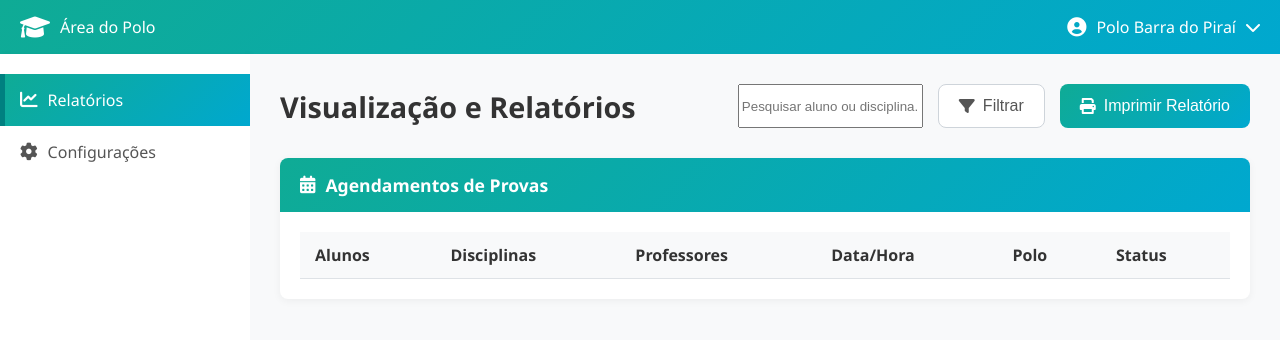
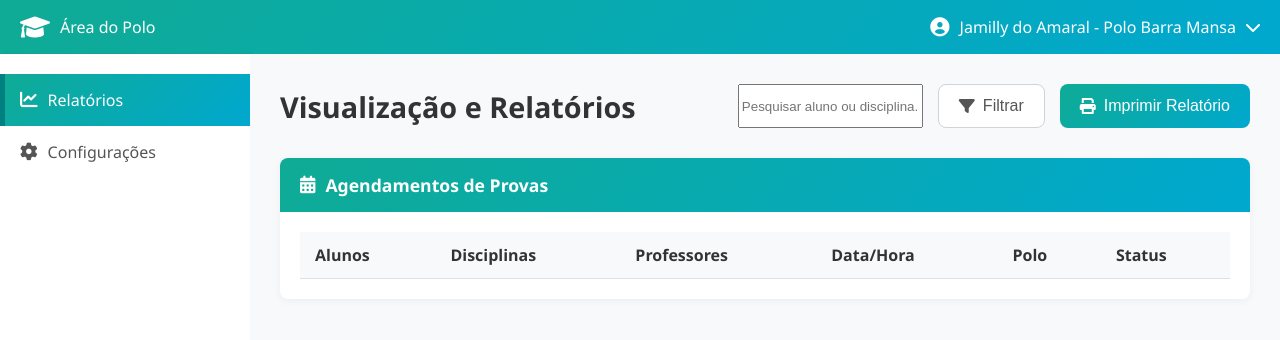
Before and after one commit to Kuasne/RC-ADS, a plain HTML site: page dashboardpolo.html in a window 1280 px wide. Drawn offline with Linux system fonts and the light colour scheme.

Commit message:
Revert "Ajustes HTML Polo"
This reverts commit 9103ed0fbff3ddedac05878aa27acc0f91a11f5b.

```diff
--- a/dashboardpolo.html
+++ b/dashboardpolo.html
@@ -84,7 +84,7 @@
     </div>
     <div class="header-right">
       <i class="fas fa-user-circle"></i>
-      <span>Polo Barra do Piraí</span>
+      <span>Jamilly do Amaral - Polo Barra Mansa</span>
       <i class="fas fa-chevron-down"></i>
     </div>
   </div>
@@ -206,7 +206,7 @@
         <label><input type="radio" name="poloFiltro" value="Todos" checked> Todos os Polos</label>
         <label><input type="radio" name="poloFiltro" value="Barra Mansa"> Barra Mansa</label>
         <label><input type="radio" name="poloFiltro" value="Volta Redonda"> Volta Redonda</label>
-        <label><input type="radio" name="poloFiltro" value="Barra do Pirai"> Barra do Piraí</label>
+        <label><input type="radio" name="poloFiltro" value="Angra dos Reis"> Angra dos Reis</label>
       </div>
       <div class="filter-actions">
         <button class="btn-confirm" id="applyFilterBtn">Aplicar</button>
```
